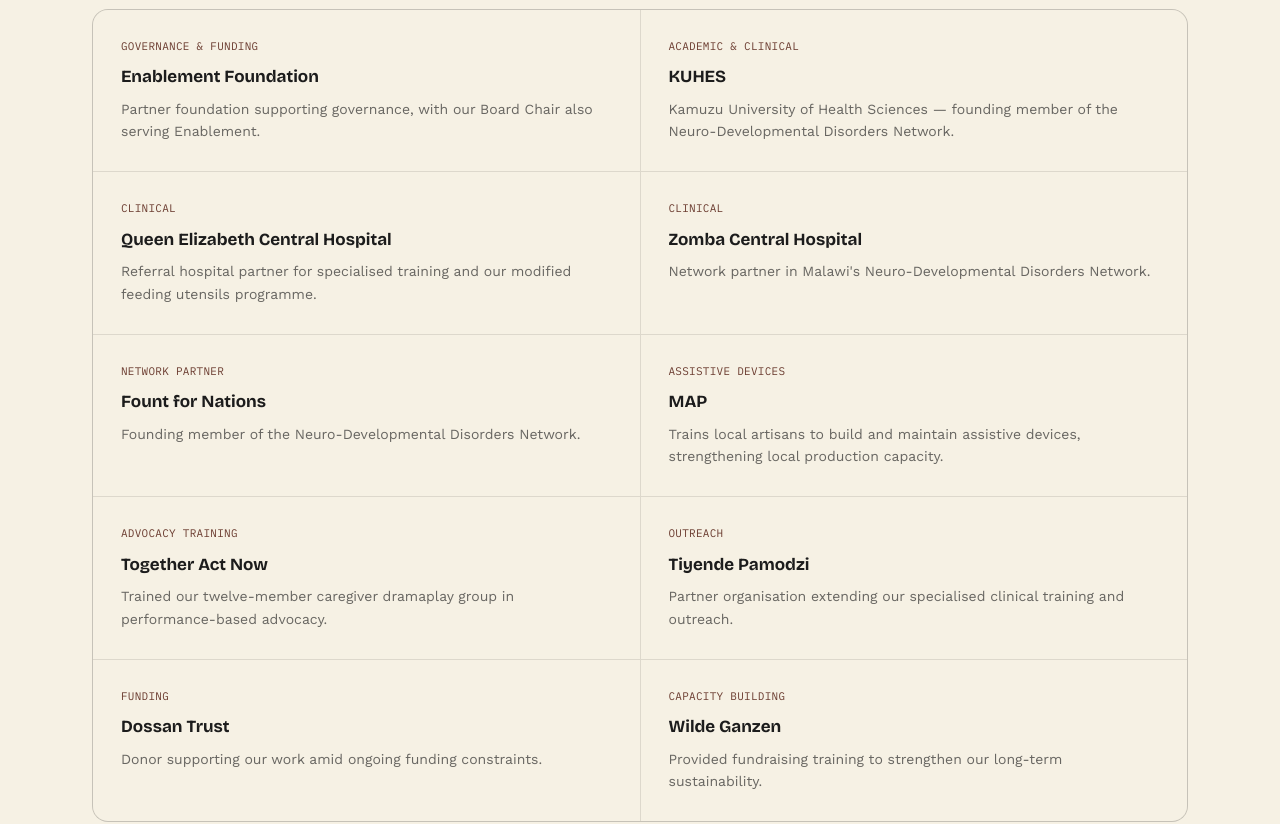
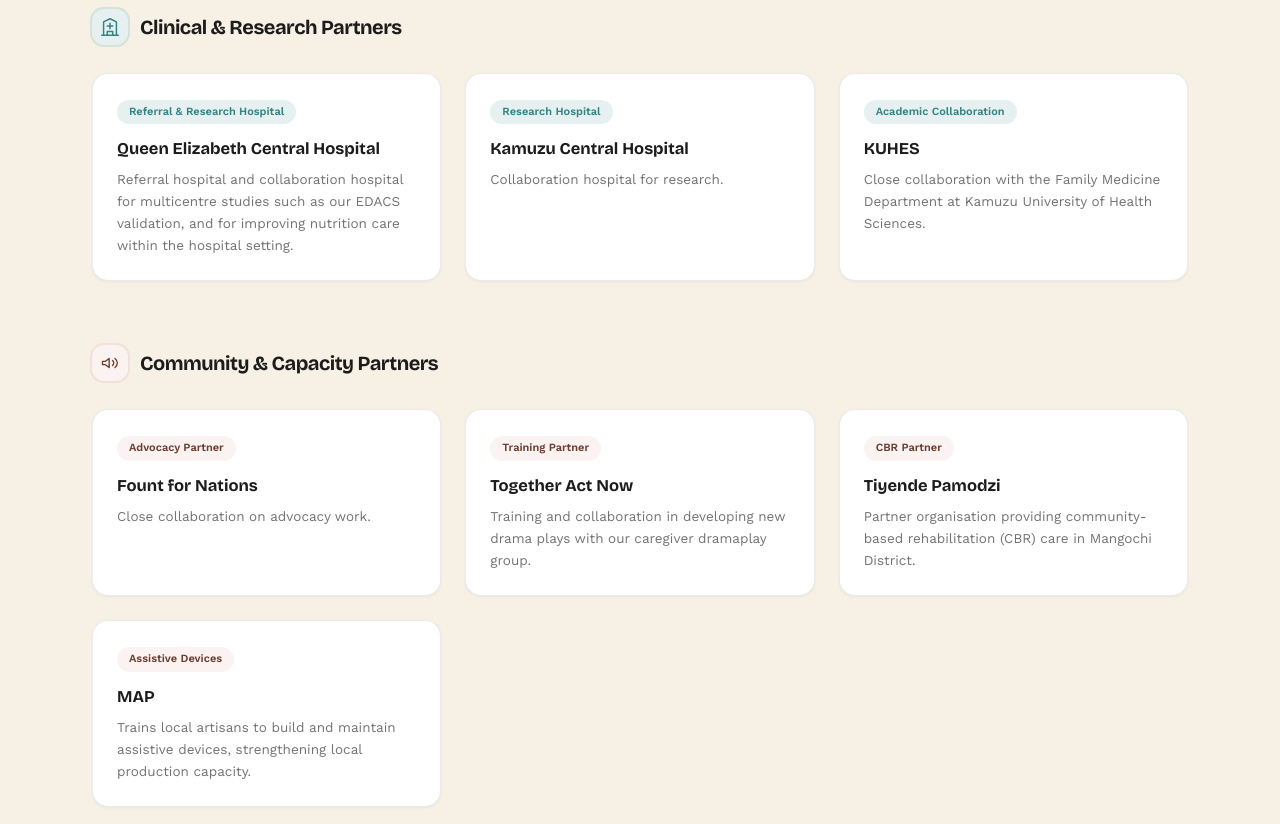
Before and after one commit to peacematapira-wq/Patsogolo-CP-Website, a Next.js app: page /partners in a window 1280 px wide. Shown: the part 460-1284 px from the top of the page. Built offline with nearby package versions, Linux system fonts and the light colour scheme.

Commit message:
Update Partners Section

```diff
--- a/src/app/partners/page.tsx
+++ b/src/app/partners/page.tsx
@@ -2,9 +2,43 @@
 import Container from "@/components/ui/Container";
 import PageBanner from "@/components/ui/PageBanner";
 import Reveal from "@/components/ui/Reveal";
-import { partners } from "@/data/partners";
+import { IconHospital, IconAudience, IconHandshake } from "@/components/ui/StatIcons";
+import { partners, type Partner } from "@/data/partners";
 
 export const metadata: Metadata = { title: "Partners — Patsogolo CP Foundation" };
+
+const categoryMeta: Record<
+  Partner["category"],
+  { icon: React.ComponentType; bg: string; ring: string; text: string; pill: string }
+> = {
+  "Clinical & Research Partners": {
+    icon: IconHospital,
+    bg: "bg-teal-pastel",
+    ring: "ring-teal-ring/40",
+    text: "text-lake",
+    pill: "bg-teal-pastel text-lake",
+  },
+  "Community & Capacity Partners": {
+    icon: IconAudience,
+    bg: "bg-sand-pastel",
+    ring: "ring-sand-ring/50",
+    text: "text-clay",
+    pill: "bg-sand-pastel text-clay",
+  },
+  "Funding & Governance Partners": {
+    icon: IconHandshake,
+    bg: "bg-green-pastel",
+    ring: "ring-green-ring/40",
+    text: "text-lake-deep",
+    pill: "bg-green-pastel text-lake-deep",
+  },
+};
+
+const categoryOrder: Partner["category"][] = [
+  "Clinical & Research Partners",
+  "Community & Capacity Partners",
+  "Funding & Governance Partners",
+];
 
 export default function PartnersPage() {
   return (
@@ -16,16 +50,37 @@
       />
 
       <section className="py-25">
-        <Container>
-          <Reveal as="div" className="grid grid-cols-1 sm:grid-cols-2 gap-px bg-black/10 border border-black/10 rounded-2xl overflow-hidden">
-            {partners.map((p) => (
-              <div key={p.name} className="bg-paper p-7">
-                <div className="font-mono text-[11px] uppercase tracking-wide text-clay mb-2.5">{p.type}</div>
-                <h4 className="text-[17px] font-display font-bold mb-2">{p.name}</h4>
-                <p className="text-[14px] text-ink/65 leading-relaxed">{p.description}</p>
+        <Container className="flex flex-col gap-16">
+          {categoryOrder.map((category) => {
+            const meta = categoryMeta[category];
+            const Icon = meta.icon;
+            const group = partners.filter((p) => p.category === category);
+            return (
+              <div key={category}>
+                <Reveal as="div" className="flex items-center gap-3 mb-7">
+                  <div className={`w-9 h-9 rounded-xl flex items-center justify-center ring-2 ${meta.bg} ${meta.ring} ${meta.text}`}>
+                    <Icon />
+                  </div>
+                  <h2 className="font-display font-bold text-[20px] tracking-tight">{category}</h2>
+                </Reveal>
+
+                <Reveal as="div" className="grid grid-cols-1 sm:grid-cols-2 lg:grid-cols-3 gap-6">
+                  {group.map((p) => (
+                    <div
+                      key={p.name}
+                      className="group rounded-2xl p-6 bg-white border border-black/8 shadow-[0_1px_3px_rgba(0,0,0,0.05)] hover:-translate-y-1.5 hover:shadow-[0_16px_32px_rgba(22,35,31,0.1)] transition-all duration-300"
+                    >
+                      <span className={`inline-block px-3 py-1 rounded-full text-[11px] font-semibold mb-3.5 ${meta.pill}`}>
+                        {p.type}
+                      </span>
+                      <h3 className="text-[16.5px] font-display font-bold mb-2 leading-snug">{p.name}</h3>
+                      <p className="text-[13.5px] text-ink/62 leading-relaxed">{p.description}</p>
+                    </div>
+                  ))}
+                </Reveal>
               </div>
-            ))}
-          </Reveal>
+            );
+          })}
         </Container>
       </section>
     </>
--- a/src/components/ui/StatIcons.tsx
+++ b/src/components/ui/StatIcons.tsx
@@ -101,3 +101,25 @@
     </svg>
   );
 }
+
+export function IconHospital() {
+  return (
+    <svg width="22" height="22" viewBox="0 0 24 24" fill="none">
+      <path d="M5 21V6.5L12 3L19 6.5V21" stroke="currentColor" strokeWidth="1.6" strokeLinejoin="round" />
+      <path d="M3 21H21" stroke="currentColor" strokeWidth="1.6" strokeLinecap="round" />
+      <path d="M12 8V14M9 11H15" stroke="currentColor" strokeWidth="1.6" strokeLinecap="round" />
+      <path d="M9 21V17H15V21" stroke="currentColor" strokeWidth="1.6" strokeLinejoin="round" />
+    </svg>
+  );
+}
+
+export function IconHandshake() {
+  return (
+    <svg width="22" height="22" viewBox="0 0 24 24" fill="none">
+      <path d="M2.5 12.5L6 9L9.5 11.5" stroke="currentColor" strokeWidth="1.6" strokeLinecap="round" strokeLinejoin="round" />
+      <path d="M21.5 12.5L18 9L14.5 11.5" stroke="currentColor" strokeWidth="1.6" strokeLinecap="round" strokeLinejoin="round" />
+      <path d="M9.5 11.5L11 13L9.3 14.7C8.8 15.2 8.8 16 9.3 16.5C9.8 17 10.6 17 11.1 16.5L11.8 15.8" stroke="currentColor" strokeWidth="1.6" strokeLinecap="round" strokeLinejoin="round" />
+      <path d="M14.5 11.5L13 13L14.7 14.7C15.2 15.2 15.2 16 14.7 16.5C14.2 17 13.4 17 12.9 16.5L12 15.6" stroke="currentColor" strokeWidth="1.6" strokeLinecap="round" strokeLinejoin="round" />
+    </svg>
+  );
+}
--- a/src/data/partners.ts
+++ b/src/data/partners.ts
@@ -2,57 +2,74 @@
   name: string;
   type: string;
   description: string;
+  category: "Clinical & Research Partners" | "Community & Capacity Partners" | "Funding & Governance Partners";
 };
 
 export const partners: Partner[] = [
+  // Clinical & Research Partners
   {
-    name: "Enablement Foundation",
-    type: "Governance & funding",
-    description: "Partner foundation supporting governance, with our Board Chair also serving Enablement.",
+    name: "Queen Elizabeth Central Hospital",
+    type: "Referral & Research Hospital",
+    description:
+      "Referral hospital and collaboration hospital for multicentre studies such as our EDACS validation, and for improving nutrition care within the hospital setting.",
+    category: "Clinical & Research Partners",
+  },
+  {
+    name: "Kamuzu Central Hospital",
+    type: "Research Hospital",
+    description: "Collaboration hospital for research.",
+    category: "Clinical & Research Partners",
   },
   {
     name: "KUHES",
-    type: "Academic & clinical",
-    description: "Kamuzu University of Health Sciences — founding member of the Neuro-Developmental Disorders Network.",
+    type: "Academic Collaboration",
+    description: "Close collaboration with the Family Medicine Department at Kamuzu University of Health Sciences.",
+    category: "Clinical & Research Partners",
+  },
+
+  // Community & Capacity Partners
+  {
+    name: "Fount for Nations",
+    type: "Advocacy Partner",
+    description: "Close collaboration on advocacy work.",
+    category: "Community & Capacity Partners",
   },
   {
-    name: "Queen Elizabeth Central Hospital",
-    type: "Clinical",
-    description: "Referral hospital partner for specialised training and our modified feeding utensils programme.",
+    name: "Together Act Now",
+    type: "Training Partner",
+    description: "Training and collaboration in developing new drama plays with our caregiver dramaplay group.",
+    category: "Community & Capacity Partners",
   },
   {
-    name: "Zomba Central Hospital",
-    type: "Clinical",
-    description: "Network partner in Malawi's Neuro-Developmental Disorders Network.",
-  },
-  {
-    name: "Fount for Nations",
-    type: "Network partner",
-    description: "Founding member of the Neuro-Developmental Disorders Network.",
+    name: "Tiyende Pamodzi",
+    type: "CBR Partner",
+    description: "Partner organisation providing community-based rehabilitation (CBR) care in Mangochi District.",
+    category: "Community & Capacity Partners",
   },
   {
     name: "MAP",
-    type: "Assistive devices",
+    type: "Assistive Devices",
     description: "Trains local artisans to build and maintain assistive devices, strengthening local production capacity.",
+    category: "Community & Capacity Partners",
   },
+
+  // Funding & Governance Partners
   {
-    name: "Together Act Now",
-    type: "Advocacy training",
-    description: "Trained our twelve-member caregiver dramaplay group in performance-based advocacy.",
-  },
-  {
-    name: "Tiyende Pamodzi",
-    type: "Outreach",
-    description: "Partner organisation extending our specialised clinical training and outreach.",
+    name: "Enablement Foundation",
+    type: "Partner & Funding Organisation",
+    description: "Partner organisation and funding organisation supporting Patsogolo CP Foundation's work in Mangochi District.",
+    category: "Funding & Governance Partners",
   },
   {
     name: "Dossan Trust",
-    type: "Funding",
+    type: "Funding Partner",
     description: "Donor supporting our work amid ongoing funding constraints.",
+    category: "Funding & Governance Partners",
   },
   {
     name: "Wilde Ganzen",
-    type: "Capacity building",
-    description: "Provided fundraising training to strengthen our long-term sustainability.",
+    type: "Funding Partner",
+    description: "Funding partner supporting our programmes, including fundraising training for our team.",
+    category: "Funding & Governance Partners",
   },
 ];
--- a/src/data/team.ts
+++ b/src/data/team.ts
@@ -7,13 +7,6 @@
 };
 
 export const team: TeamMember[] = [
-  {
-    initials: "BM",
-    name: "Bente van der Meijden",
-    role: "PhD · Medical Doctor & Project Coordinator",
-    bio: "Coordinates project delivery and brings clinical medical expertise to our multidisciplinary model.",
-    photo: "/images/team/bente-van-der-meijden.JPG",
-  },
   {
     initials: "AC",
     name: "Alinafe Chisalunda",
@@ -27,6 +20,13 @@
     role: "Secretary & Rehabilitation Technician",
     bio: "Supports organisational administration alongside hands-on rehabilitation technician work.",
     photo: "/images/team/alpheus-njewa.jpeg",
+  },
+  {
+    initials: "BM",
+    name: "Bente van der Meijden",
+    role: "PhD · Medical Doctor & Project Coordinator",
+    bio: "Coordinates project delivery and brings clinical medical expertise to our multidisciplinary model.",
+    photo: "/images/team/bente-van-der-meijden.JPG",
   },
   {
     initials: "LC",
--- a/src/data/timeline.ts
+++ b/src/data/timeline.ts
@@ -48,7 +48,7 @@
     year: "2023",
     title: "The multidisciplinary pilot",
     description:
-      "Baseline data tells the story plainly: 42% of children had epilepsy, 40% moderate-to-severe malnutrition, and 92.2% were wasted — 35 times the national average wasting prevalence. Integrated care follows — attendance rises 59%.",
+      "Baseline data tells the story plainly: 42% of children had epilepsy, 40% moderate-to-severe malnutrition, and 92.2% were stunted — 35 times the national average stunting prevalence. Integrated care follows — attendance rises 59%.",
   },
   {
     year: "2026",
@@ -61,6 +61,6 @@
 export const impactStats = [
   { num: "42%", label: "of children in care also have epilepsy, often never before medically managed" },
   { num: "40%", label: "have moderate-to-severe malnutrition — more than double the rate in Mangochi's general child population" },
-  { num: "92.2%", label: "of children in our care are wasted — 35 times the national average wasting prevalence" },
+  { num: "92.2%", label: "of children in our care in 2022-2023 were stunted — 35 times the national average stunting prevalence" },
   { num: "59%", label: "rise in clinic attendance after the shift to integrated, multidisciplinary care" },
 ];
```
